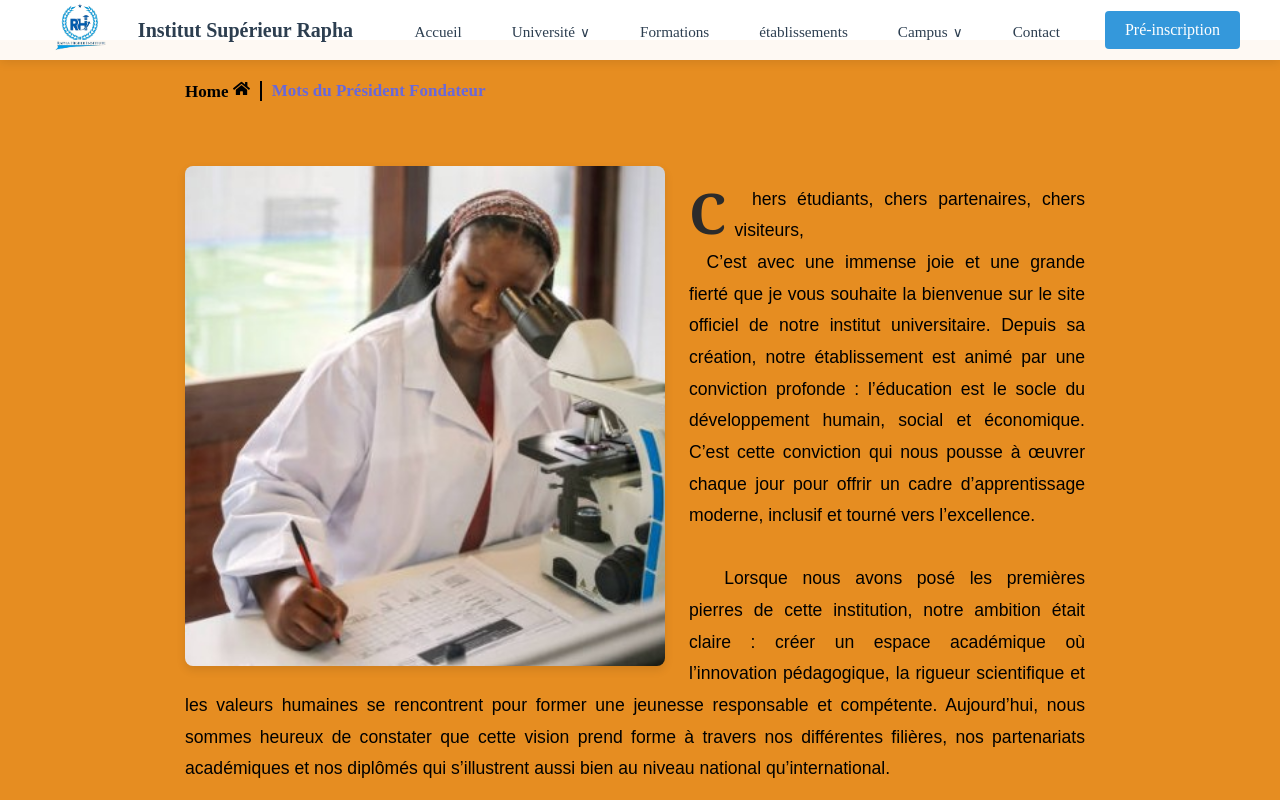
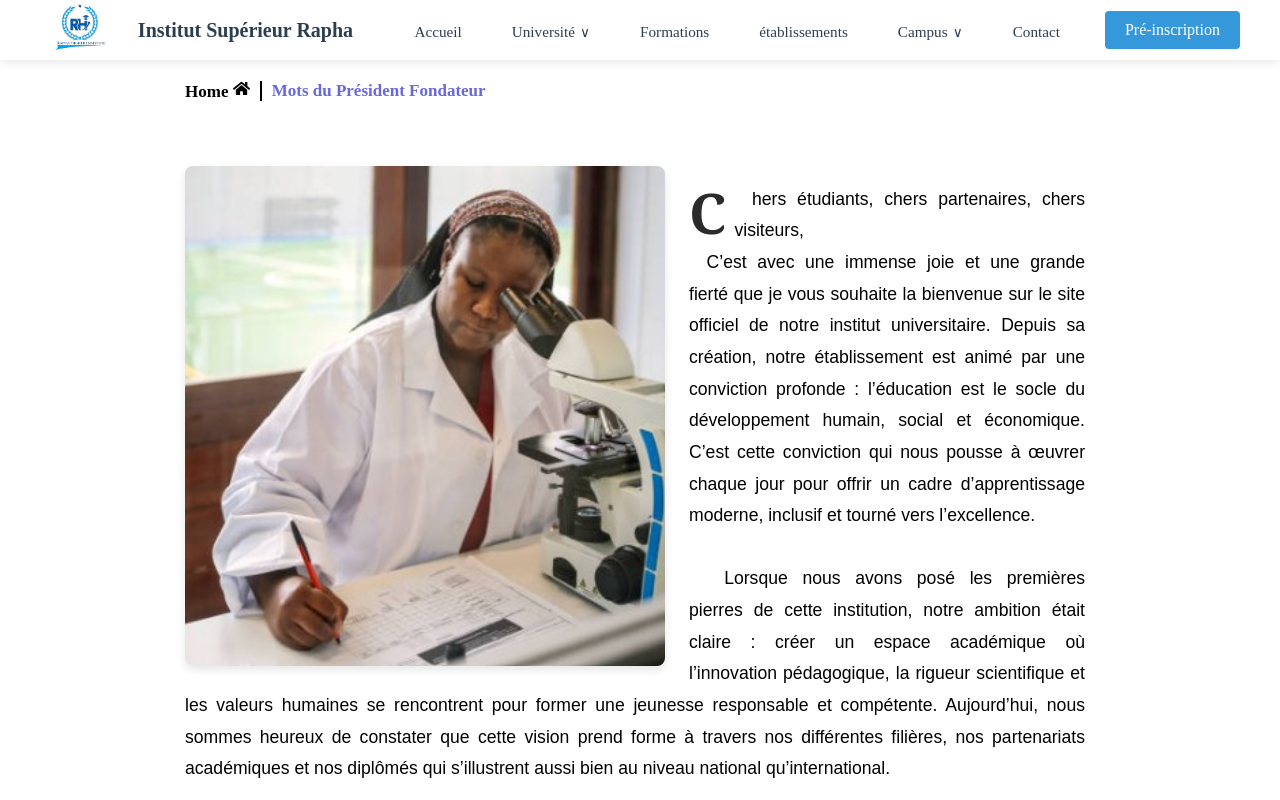
Before and after one commit to djufomene/raphainstitut, a React (Vite) app: page /MotsPresident in a window 1280 px wide. Shown: the top 800 px of the page. Built offline with nearby package versions, Linux system fonts and the light colour scheme.

Commit message:
modification sur MotsPresident.sccs

```diff
--- a/src/styles/MotsPresident.scss
+++ b/src/styles/MotsPresident.scss
@@ -2,8 +2,8 @@
 
 .homepage {
 margin-left:-10px;
-background-color: rgb(230, 141, 33);
-  .header {
+
+.header {
     display: flex;
     align-items: center;
     gap: 10px;
```
